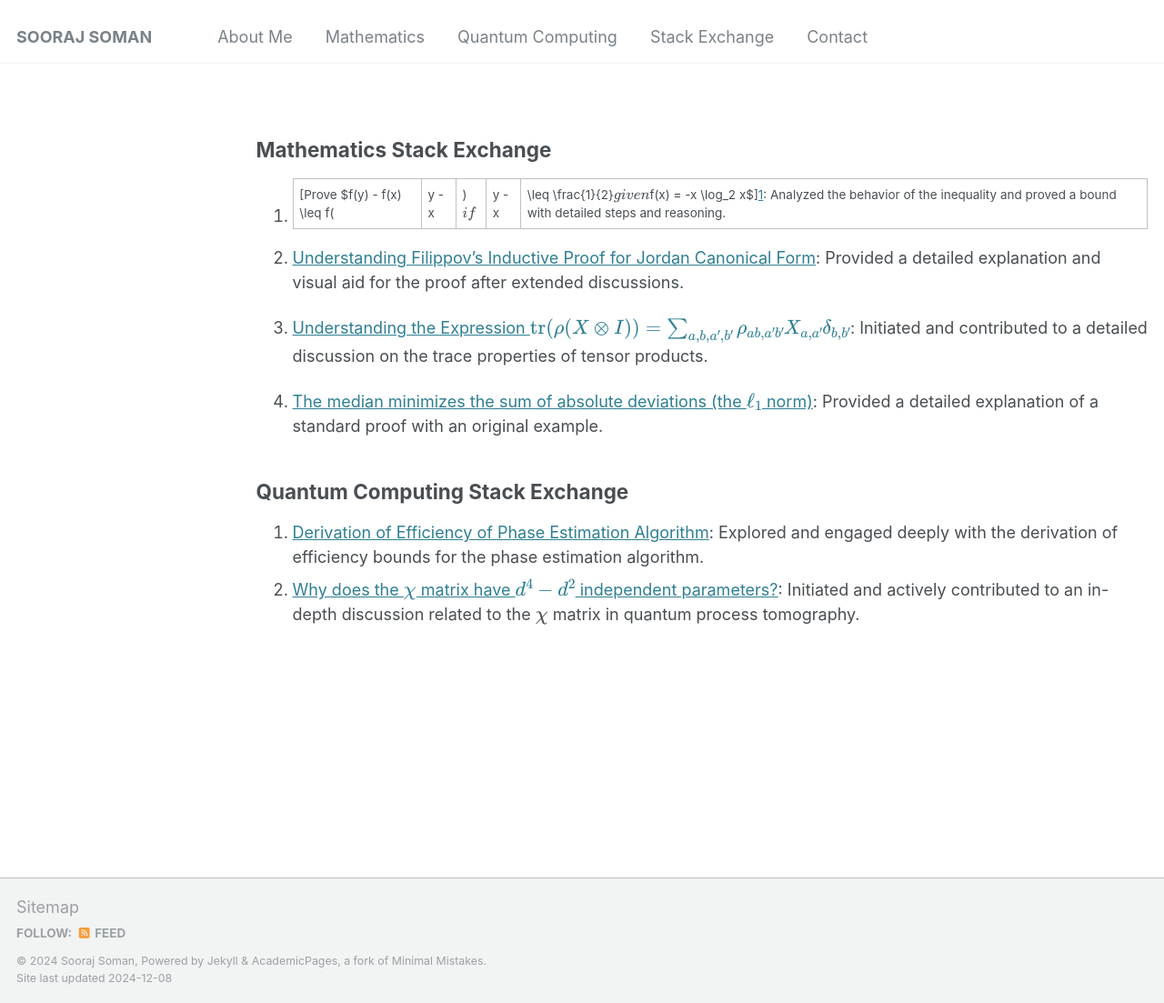
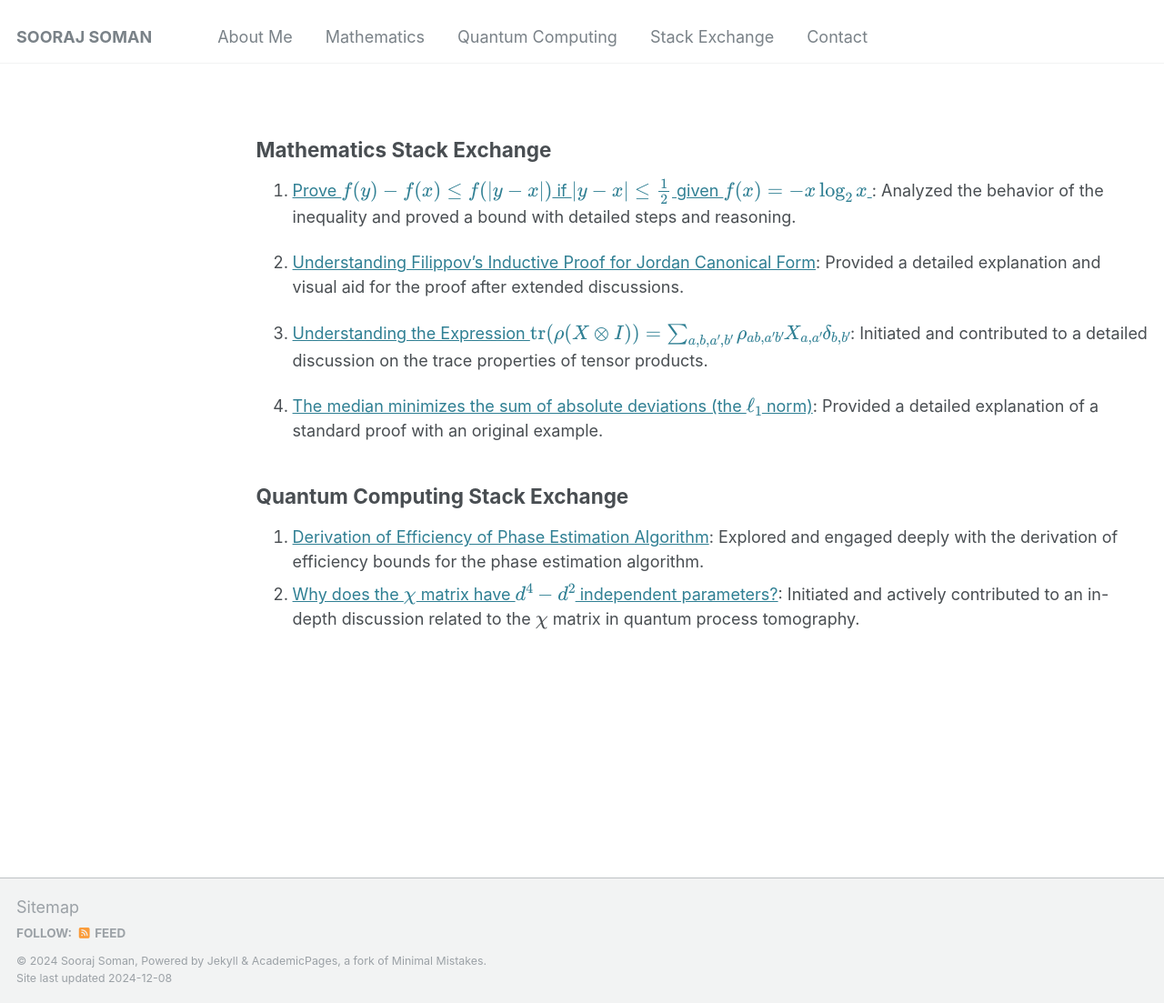
Before and after one commit to soorajss1729/soorajss1729.github.io, a Jekyll site: the page built from _stac/stac.md, in a window 1280 px wide and 1103 px high. Shown: the whole window at 91% size. Built offline with Jekyll 4.4.1, drawn with Linux system fonts in a browser that asks for light colours; some of the changed lines change nothing that is shown.

Commit message:
Update stac.md

```diff
--- a/_stac/stac.md
+++ b/_stac/stac.md
@@ -19,13 +19,14 @@
 ## Mathematics Stack Exchange
 
 
-1. [Prove $f(y) - f(x) \leq f(|y - x|)$ if $|y - x| \leq \frac{1}{2}$ given $f(x) = -x \log_2 x$][1]: Analyzed the behavior of the inequality and proved a bound with detailed steps and reasoning.
+1. [Prove $f(y) - f(x) \leq f(|y - x|)$ if $|y - x| \leq \frac{1}{2}$ given $f(x) = -x \log_2 x$
+][1]: Analyzed the behavior of the inequality and proved a bound with detailed steps and reasoning.
 
-2. [Understanding Filippov’s Inductive Proof for Jordan Canonical Form][2]: Provided a detailed explanation and visual aid for the proof after extended discussions.
+3. [Understanding Filippov’s Inductive Proof for Jordan Canonical Form][2]: Provided a detailed explanation and visual aid for the proof after extended discussions.
 
-3. [Understanding the Expression $\text{tr}(\rho(X \otimes I)) = \sum_{a,b,a',b'} \rho_{ab,a'b'} X_{a,a'} \delta_{b,b'}$][3]: Initiated and contributed to a detailed discussion on the trace properties of tensor products.
+4. [Understanding the Expression $\text{tr}(\rho(X \otimes I)) = \sum_{a,b,a',b'} \rho_{ab,a'b'} X_{a,a'} \delta_{b,b'}$][3]: Initiated and contributed to a detailed discussion on the trace properties of tensor products.
 
-4. [The median minimizes the sum of absolute deviations (the $\ell_1$ norm)][4]: Provided a detailed explanation of a standard proof with an original example.
+5. [The median minimizes the sum of absolute deviations (the $\ell_1$ norm)][4]: Provided a detailed explanation of a standard proof with an original example.
 
   [1]: https://math.stackexchange.com/questions/4614700/prove-fy-%E2%88%92-fx-leq-fy-%E2%88%92-x-if-y-%E2%88%92-x-%E2%89%A4-1-2-given-fx-x-log-2-x
   [2]: https://math.stackexchange.com/questions/3909381/filippovs-inductive-proof-for-jordan-canonical-form/3911296#3911296
```
